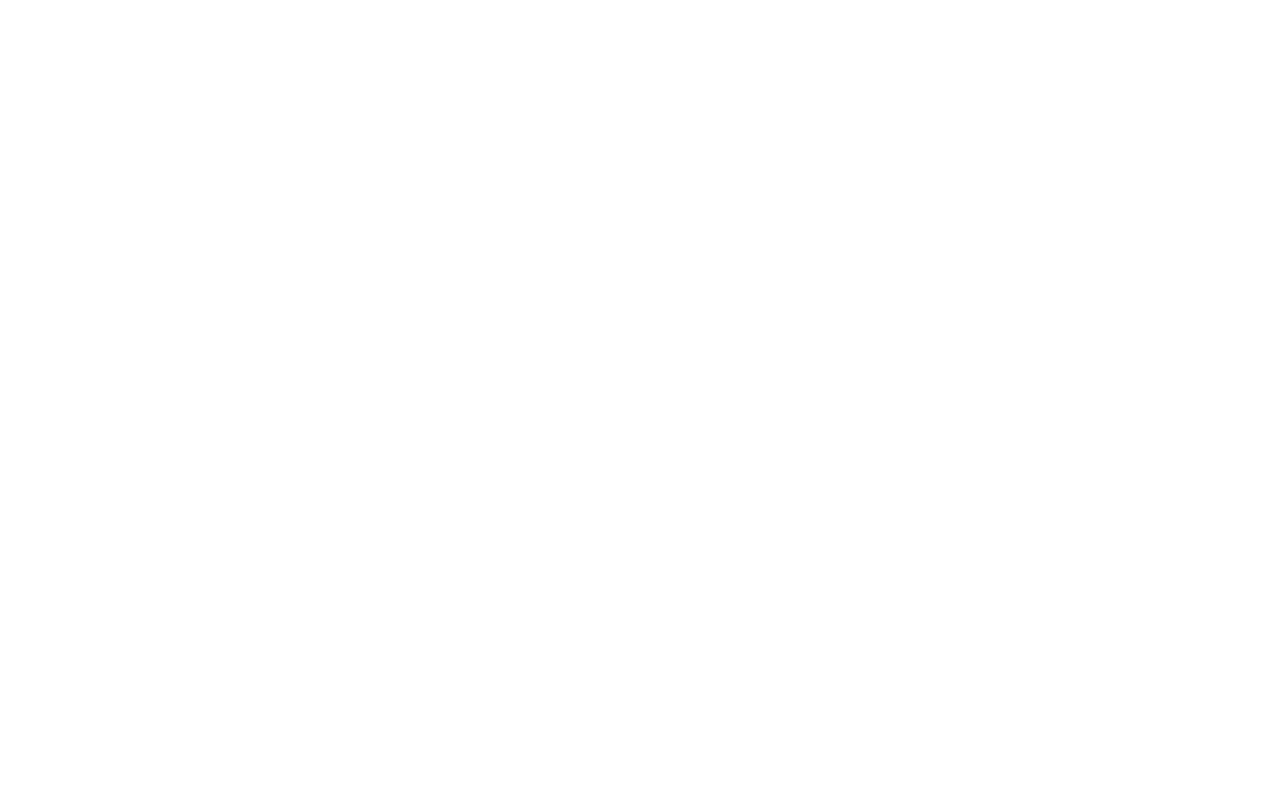
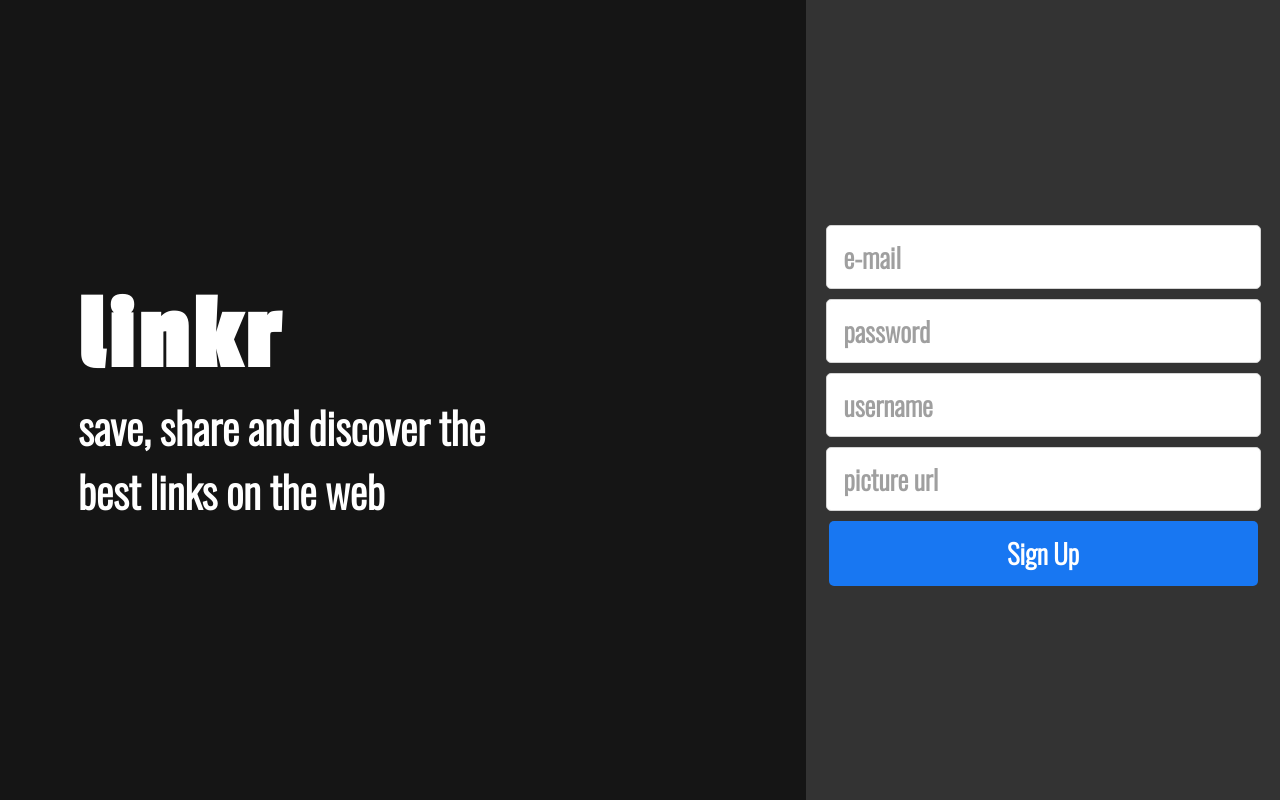
Before and after one commit to AkoruuDev/Linkr, a React (Create React App) app: page / in a window 1280 px wide. Before the commit this address had no page. Built offline with nearby package versions, Linux system fonts and the light colour scheme.

Commit message:
first version of sing up page layout

```diff
--- a/public/index.html
+++ b/public/index.html
@@ -1,14 +1,18 @@
 <!DOCTYPE html>
 <html lang="en">
+
 <head>
   <meta charset="utf-8" />
   <link rel="icon" href="%PUBLIC_URL%/favicon.ico" />
+  <link rel="preconnect" href="https://fonts.googleapis.com">
+  <link rel="preconnect" href="https://fonts.gstatic.com" crossorigin>
+  <link href="https://fonts.googleapis.com/css2?family=Passion+One&display=swap" rel="stylesheet">
+  <link rel="preconnect" href="https://fonts.googleapis.com">
+  <link rel="preconnect" href="https://fonts.gstatic.com" crossorigin>
+  <link href="https://fonts.googleapis.com/css2?family=Oswald:wght@200;300&display=swap" rel="stylesheet">
   <meta name="viewport" content="width=device-width, initial-scale=1" />
   <meta name="theme-color" content="#000000" />
-    <meta
-      name="description"
-      content="Web site created using create-react-app"
-    />
+  <meta name="description" content="Web site created using create-react-app" />
   <link rel="apple-touch-icon" href="%PUBLIC_URL%/logo192.png" />
   <!--
       manifest.json provides metadata used when your web app is installed on a
@@ -24,8 +28,9 @@
       work correctly both with client-side routing and a non-root public URL.
       Learn how to configure a non-root public URL by running `npm run build`.
     -->
-    <title>React App</title>
+  <title>Linkr</title>
 </head>
+
 <body>
   <noscript>You need to enable JavaScript to run this app.</noscript>
   <div id="root"></div>
@@ -40,4 +45,5 @@
       To create a production bundle, use `npm run build` or `yarn build`.
     -->
 </body>
+
 </html>
--- a/src/App.js
+++ b/src/App.js
@@ -1,13 +1,15 @@
 //import logo from './logo.svg';
-//import SignUp from "./SignUp";
+import { Reset } from "./assets/Reset";
+import SignUp from "./pages/SignUp";
 import { BrowserRouter, Routes, Route } from "react-router-dom";
 
 export default function App() {
   return (
     <BrowserRouter>
+      <Reset />
       <Routes>
-        {/* <Route path="/" element={<SignIn />} />
-        <Route path="/cadastre" element={<SignUp />} /> */}
+        {/* <Route path="/" element={<SignIn />} /> */}
+        <Route path="/" element={<SignUp />} />
       </Routes>
     </BrowserRouter>
   )
--- /dev/null
+++ b/src/assets/Reset.js
@@ -0,0 +1,52 @@
+import { createGlobalStyle } from "styled-components";
+
+export const Reset = createGlobalStyle`
+    /* http://meyerweb.com/eric/tools/css/reset/
+    v2.0 | 20110126
+    License: none (public domain)
+    */
+
+    html, body, div, span, applet, object, iframe,
+    h1, h2, h3, h4, h5, h6, p, blockquote, pre,
+    a, abbr, acronym, address, big, cite, code,
+    del, dfn, em, img, ins, kbd, q, s, samp,
+    small, strike, strong, sub, sup, tt, var,
+    b, u, i, center,
+    dl, dt, dd, ol, ul, li,
+    fieldset, form, label, legend,
+    table, caption, tbody, tfoot, thead, tr, th, td,
+    article, aside, canvas, details, embed,
+    figure, figcaption, footer, header, hgroup,
+    menu, nav, output, ruby, section, summary,
+    time, mark, audio, video {
+        margin: 0;
+        padding: 0;
+        border: 0;
+        font-size: 100%;
+        font: inherit;
+        vertical-align: baseline;
+    }
+    /* HTML5 display-role reset for older browsers */
+    article, aside, details, figcaption, figure,
+    footer, header, hgroup, menu, nav, section {
+        display: block;
+    }
+    body {
+        line-height: 1;
+    }
+    ol, ul {
+        list-style: none;
+    }
+    blockquote, q {
+        quotes: none;
+    }
+    blockquote:before, blockquote:after,
+    q:before, q:after {
+        content: '';
+        content: none;
+    }
+    table {
+        border-collapse: collapse;
+        border-spacing: 0;
+    }
+`;
--- a/src/index.js
+++ b/src/index.js
@@ -1,17 +1,5 @@
-import React from 'react';
 import ReactDOM from 'react-dom/client';
-import './index.css';
 import App from './App';
-import reportWebVitals from './reportWebVitals';
 
 const root = ReactDOM.createRoot(document.getElementById('root'));
-root.render(
-  <React.StrictMode>
-    <App />
-  </React.StrictMode>
-);
-
-// If you want to start measuring performance in your app, pass a function
-// to log results (for example: reportWebVitals(console.log))
-// or send to an analytics endpoint. Learn more: https://bit.ly/CRA-vitals
-reportWebVitals();
+root.render( <App />);
--- a/src/pages/SignUp.js
+++ b/src/pages/SignUp.js
@@ -0,0 +1,136 @@
+import styled from "styled-components";
+import { Link} from "react-router-dom";
+//import { useState } from "react";
+//import axios from "axios"
+
+export default function SignUp() {
+    return (
+        <Container>
+            <Title>
+                <div>
+                    <h1>linkr</h1>
+                    <p>save, share and discover
+                        the best links on the web</p>
+                </div>
+            </Title>
+            <SignUpInputs>
+                <form onSubmit="{dadosUsuarioCadastro}">
+                    <input
+                        type={'email'}
+                        placeholder={"e-mail"}
+                    //onChange={(e) => setNome(e.target.value)} disabled={carregando}
+                    ></input>
+                    <input
+                        type={'password'}
+                        placeholder={"password"}
+                    //onChange={(e) => setEmail(e.target.value)} disabled={carregando}
+                    ></input>
+                    <input
+                        type={'text'}
+                        placeholder={"username"}
+                    //onChange={(e) => setSenha(e.target.value)} disabled={carregando}
+                    ></input>
+                    <input
+                        type={'url'}
+                        placeholder={"picture url"}
+                    //onChange={(e) => setSenhaConfirmada(e.target.value)} disabled={carregando}
+                    ></input>
+                    <button >Sign Up</button>
+                    {/* <Link to="/signup"><p>Switch back to log in</p></Link>  */}
+                </form>
+            </SignUpInputs>
+        </Container>
+    )
+}
+
+const Container = styled.div`
+height: 100vh;
+display:flex;
+`
+const Title = styled.div`
+background-color: #151515;
+box-shadow: 4px 0px 4px rgba(0, 0, 0, 0.25);
+color: #FFFFFF;
+width:905px;
+display: flex;
+align-items: center;
+justify-content: center;
+div{
+    width: 650px;
+}
+h1{
+    font-size: 106px;
+    font-family: Passion One;
+    font-size: 106px;
+    font-weight: 700;
+    line-height: 117px;
+    letter-spacing: 0.05em;
+}
+p{
+    width: 442px;
+    border-radius: nullpx;
+    font-family: Oswald;
+    font-size: 43px;
+    font-weight: 700;
+    line-height: 64px;
+    letter-spacing: 0em;
+}
+`
+const SignUpInputs = styled.div`
+background-color: red;
+width:532px;
+a{
+    text-decoration: none;
+}
+background-color:#333333;
+display: flex;
+align-items: center;
+justify-content: center;
+flex-direction: column;
+height: 100vh;
+font-family: 'Oswald';
+form{
+display: flex;
+flex-direction: column;
+align-items: center;
+justify-content: center;
+}
+input{
+margin-top: 10px;
+border: none;
+border: 1px solid #D4D4D4;
+border-radius: 5px;
+width: 429px;
+height: 60px;
+font-family: 'Oswald';
+font-weight: 700;
+font-size: 27px;
+color:#9F9F9F;
+}
+input::placeholder{
+font-size: 27px;
+color:#9F9F9F;
+padding-left: 15px;
+line-height: 40px;
+}
+button{
+width: 429px;
+height: 65px;
+margin-top: 10px;
+background-color:#1877F2 ;
+color: #FFFFFF;
+border: none;
+border-radius: 5px;
+font-family: 'Oswald';
+font-style: normal;
+font-weight: 700;
+font-size: 27px;
+line-height: 40px;
+}
+p{
+padding-top: 20px;
+font-size: 14px;
+color: #FFFFFF;
+text-decoration-line: underline;
+}
+`
```
Lines whose indentation alone changed are shown as unchanged.
